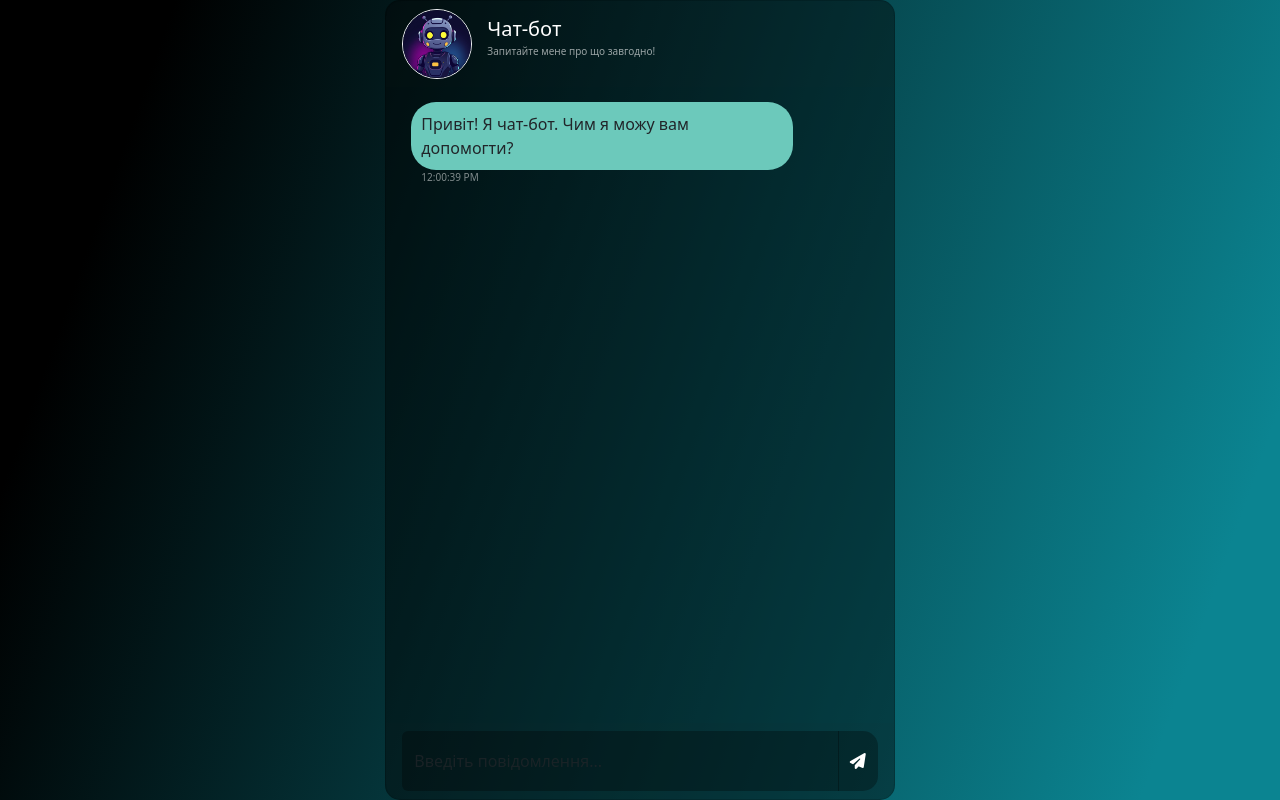
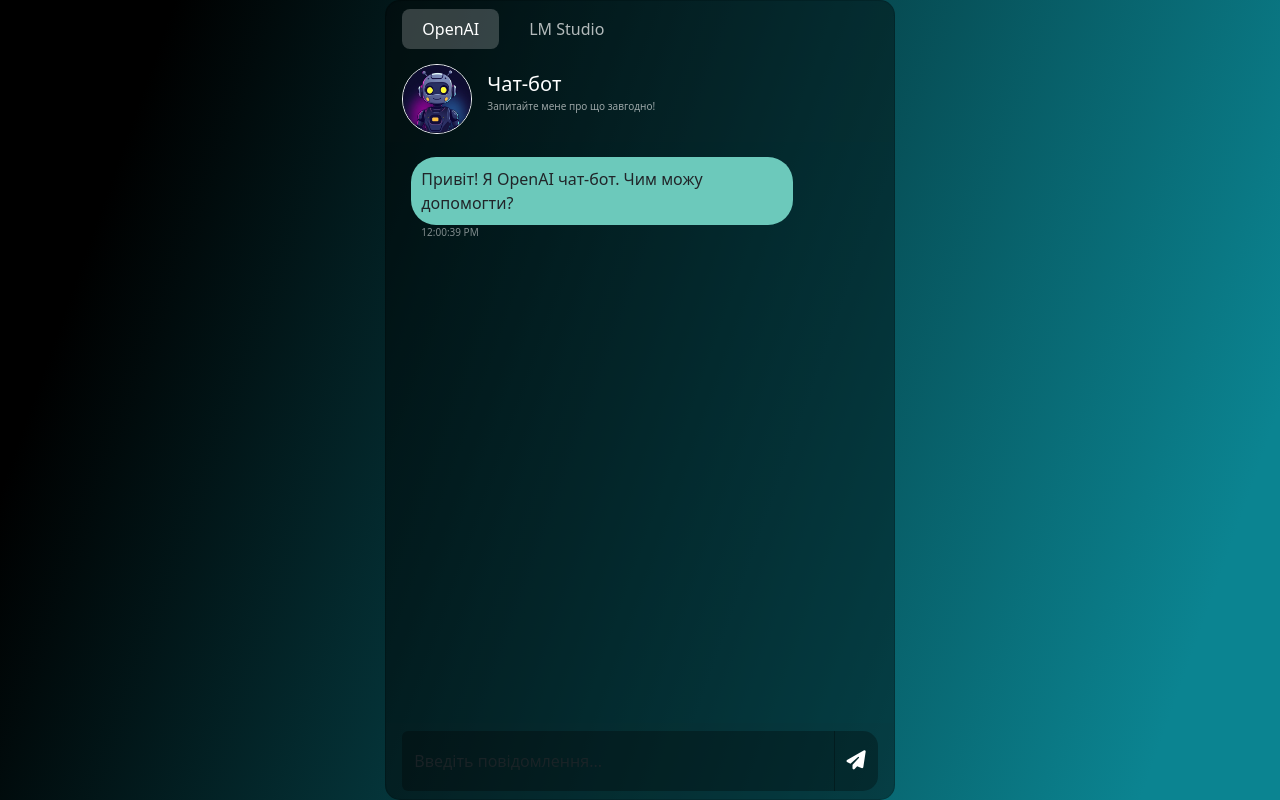
Before and after one commit to JekaX/diploma-project, a Flask app: page / in a window 1280 px wide. Run offline with Flask 3, Linux system fonts and the light colour scheme; some libraries are stand-ins or nearby versions.

Commit message:
add OpenAI API integration

```diff
--- a/app.py
+++ b/app.py
@@ -3,12 +3,16 @@
 
 app = Flask(__name__)
 
-# Ініціалізація клієнта OpenAI
-client = OpenAI(base_url="http://localhost:1234/v1", api_key="lm-studio")
+# Ініціалізація клієнта OpenAI для офіційного API
+openai_client = OpenAI(api_key="your-openai-api-key")  # Замініть на ваш ключ API
+# Ініціалізація клієнта для LM Studio
+lmstudio_client = OpenAI(base_url="http://localhost:1234/v1", api_key="lm-studio")
 
-# Глобальна змінна для зберігання історії розмови
-conversation_history = []
-
+# Окремі історії для кожного провайдера
+conversation_histories = {
+    'openai': [],
+    'lmstudio': []
+}
 
 def trim_history(history, max_tokens, prompt_tokens):
     """Обрізає історію, якщо вона перевищує ліміт токенів."""
@@ -21,31 +25,43 @@
     return render_template('chat.html')
 
 
-@app.route("/get", methods=["POST"])
-def chat():
+@app.route("/get/<provider>", methods=["POST"])
+def chat(provider):
     user_message = request.form['msg']
+    history = conversation_histories[provider]
 
     # Додаємо повідомлення користувача до історії
-    conversation_history.append({"role": "user", "content": user_message})
+    history.append({"role": "user", "content": user_message})
 
-    # Створюємо запит до моделі
-    completion = client.chat.completions.create(
-        model="hugging-quants/Llama-3.2-1B-Instruct-Q8_0-GGUF",
-        messages=conversation_history,
-        temperature=0.7,  # Збалансована креативність
-    )
+    try:
+        if provider == 'openai':
+            completion = openai_client.chat.completions.create(
+                model="gpt-3.5-turbo",  # або інша модель OpenAI
+                messages=history,
+                temperature=0.7
+            )
+        else:  # lmstudio
+            completion = lmstudio_client.chat.completions.create(
+                model="hugging-quants/Llama-3.2-1B-Instruct-Q8_0-GGUF",
+                messages=history,
+                temperature=0.7
+            )
 
-    # Обрізаємо історію, якщо вона перевищує ліміт токенів
-    max_tokens = 4096
-    trim_history(conversation_history, max_tokens, completion.usage.prompt_tokens)
+        # Отримуємо відповідь моделі
+        model_response = completion.choices[0].message.content
 
-    # Отримуємо відповідь моделі
-    model_response = completion.choices[0].message.content
+        # Обрізаємо історію, якщо вона перевищує ліміт токенів
+        max_tokens = 4096
+        trim_history(history, max_tokens, completion.usage.prompt_tokens)
 
-    # Додаємо відповідь моделі до історії
-    conversation_history.append({"role": "assistant", "content": model_response})
+        # Додаємо відповідь моделі до історії
+        history.append({"role": "assistant", "content": model_response})
 
-    return jsonify({"response": model_response})
+        return jsonify({"response": model_response})
+
+    except Exception as e:
+        print(f"Error with {provider}: {str(e)}")
+        return jsonify({"response": f"Вибачте, сталася помилка при обробці запиту. Спробуйте ще раз пізніше."}), 500
 
 
 if __name__ == '__main__':
--- a/static/script.js
+++ b/static/script.js
@@ -1,8 +1,31 @@
+// Об'єкт для зберігання історії чатів для кожного провайдера
+let chatHistories = {
+    'openai': [],
+    'lmstudio': []
+};
+
+let currentProvider = 'openai';
+
 // Функція для додавання повідомлення до чату
-function addMessage(message, isUser = false) {
-    const messageContainer = $('<div>').addClass('d-flex mb-4 ' + (isUser ? 'justify-content-end' : 'justify-content-start'));
-    const messageContent = $('<div>').addClass(isUser ? 'msg_container_send' : 'msg_container').text(message);
-    const timeSpan = $('<span>').addClass(isUser ? 'msg_time_send' : 'msg_time').text(new Date().toLocaleTimeString());
+function addMessage(message, isUser = false, provider = currentProvider) {
+    const messageData = {
+        message: message,
+        isUser: isUser,
+        time: new Date().toLocaleTimeString()
+    };
+
+    // Зберігаємо повідомлення в історії
+    chatHistories[provider].push(messageData);
+
+    // Відображаємо повідомлення
+    displayMessage(messageData);
+}
+
+// Функція для відображення повідомлення
+function displayMessage(messageData) {
+    const messageContainer = $('<div>').addClass('d-flex mb-4 ' + (messageData.isUser ? 'justify-content-end' : 'justify-content-start'));
+    const messageContent = $('<div>').addClass(messageData.isUser ? 'msg_container_send' : 'msg_container').text(messageData.message);
+    const timeSpan = $('<span>').addClass(messageData.isUser ? 'msg_time_send' : 'msg_time').text(messageData.time);
 
     messageContent.append(timeSpan);
     messageContainer.append(messageContent);
@@ -11,9 +34,48 @@
     // Плавно прокручуємо до нового повідомлення
     $('#messageFormeight').animate({
         scrollTop: $('#messageFormeight')[0].scrollHeight
-    }, 500); // 500 мс для плавності анімації
+    }, 500);
 }
 
+// Функція для відображення історії конкретного провайдера
+function displayChatHistory(provider) {
+    $('#messageFormeight').empty();
+    chatHistories[provider].forEach(messageData => {
+        displayMessage(messageData);
+    });
+}
+
+// Ініціалізація вкладок Bootstrap
+$(document).ready(function() {
+    // Обробник зміни вкладки
+    $('a[data-bs-toggle="tab"]').on('shown.bs.tab', function (e) {
+        // Отримуємо ID активної вкладки
+        const newProvider = $(e.target).attr('href').substring(1); // Видаляємо # з href
+
+        // Якщо змінився провайдер
+        if (currentProvider !== newProvider) {
+            currentProvider = newProvider;
+
+            // Якщо історія для цього провайдера пуста, додаємо вітальне повідомлення
+            if (chatHistories[currentProvider].length === 0) {
+                const welcomeMessage = currentProvider === 'openai'
+                    ? "Привіт! Я OpenAI чат-бот. Чим можу допомогти?"
+                    : "Привіт! Я LM Studio чат-бот. Чим можу допомогти?";
+                addMessage(welcomeMessage, false, currentProvider);
+            }
+
+            // Відображаємо історію для поточного провайдера
+            displayChatHistory(currentProvider);
+        }
+    });
+
+    // Додаємо початкове повідомлення при завантаженні сторінки
+    if (chatHistories['openai'].length === 0) {
+        addMessage("Привіт! Я OpenAI чат-бот. Чим можу допомогти?");
+    } else {
+        displayChatHistory('openai');
+    }
+});
 
 // Обробник події для кнопки відправки
 $('#send-btn').click(sendMessage);
@@ -36,7 +98,7 @@
 
         // Відправляємо запит на сервер
         $.ajax({
-            url: '/get',
+            url: `/get/${currentProvider}`,
             type: 'POST',
             data: {msg: message},
             success: function(response) {
@@ -52,8 +114,3 @@
         $('#message').val('');
     }
 }
-
-// Додаємо початкове повідомлення від бота
-$(document).ready(function() {
-    addMessage("Привіт! Я чат-бот. Чим я можу вам допомогти?");
-});
--- a/static/style.css
+++ b/static/style.css
@@ -43,6 +43,17 @@
     border: 0 !important;
     color: white !important;
     cursor: pointer;
+}
+
+/* Стиль для іконки відправки */
+.send_btn i {
+    color: white;
+    font-size: 1.2rem;
+}
+
+.send_btn:hover i {
+    transform: scale(1.1);
+    transition: transform 0.2s ease;
 }
 
 .user_img {
@@ -156,3 +167,34 @@
     padding: 15px;
     height: calc(80vh - 120px); /* Враховуємо висоту заголовка та футера */
 }
+
+/* Стилі для вкладок */
+.nav-tabs {
+    border-bottom: none;
+}
+
+.nav-tabs .nav-link {
+    color: rgba(255, 255, 255, 0.7);
+    border: none;
+    padding: 8px 20px;
+    border-radius: 8px;
+    margin-right: 10px;
+    transition: all 0.3s ease;
+    font-weight: 500;
+}
+
+.nav-tabs .nav-link:hover {
+    color: white;
+    background-color: rgba(255, 255, 255, 0.1);
+}
+
+.nav-tabs .nav-link.active {
+    color: white;
+    background-color: rgba(255, 255, 255, 0.2);
+    border: none;
+}
+
+/* Відступ між вкладками та контентом header */
+.mt-3 {
+    margin-top: 1rem !important;
+}
--- a/templates/chat.html
+++ b/templates/chat.html
@@ -1,5 +1,5 @@
 <!DOCTYPE html>
-<html lang="uk">
+<html>
 <head>
     <meta charset="UTF-8">
     <meta name="viewport" content="width=device-width, initial-scale=1.0">
@@ -16,9 +16,20 @@
     <div class="row justify-content-center align-items-center h-100">
         <div class="col-md-8 col-lg-6 col-xl-5">
             <div class="card">
-                <!-- Заголовок чату -->
                 <div class="card-header">
-                    <div class="d-flex align-items-center">
+                    <!-- Tabs navigation -->
+                    <ul class="nav nav-tabs" role="tablist">
+                        <li class="nav-item">
+                            <a class="nav-link active" id="openai-tab" data-bs-toggle="tab" href="#openai" role="tab"
+                               aria-selected="true">OpenAI</a>
+                        </li>
+                        <li class="nav-item">
+                            <a class="nav-link" id="lmstudio-tab" data-bs-toggle="tab" href="#lmstudio" role="tab"
+                               aria-selected="false">LM Studio</a>
+                        </li>
+                    </ul>
+
+                    <div class="d-flex align-items-center mt-3">
                         <div class="img_cont">
                             <img src="{{ url_for('static', filename='chatbot.jpg') }}" class="rounded-circle user_img">
                         </div>
@@ -28,6 +39,7 @@
                         </div>
                     </div>
                 </div>
+
                 <!-- Тіло чату -->
                 <div class="card-body msg_card_body" id="messageFormeight">
                     <!-- Повідомлення будуть додаватися тут динамічно -->
@@ -47,11 +59,8 @@
     </div>
 </div>
 
-<!-- Підключення jQuery 3.7.1 -->
-<script src="https://code.jquery.com/jquery-3.7.1.min.js"></script>
-<!-- Підключення Bootstrap 5.3.3 JS -->
-<script src="https://cdn.jsdelivr.net/npm/bootstrap@5.3.3/dist/js/bootstrap.bundle.min.js"></script>
-<!-- Підключення власного JavaScript -->
+<script src="https://code.jquery.com/jquery-3.6.0.min.js"></script>
+<script src="https://cdn.jsdelivr.net/npm/bootstrap@5.1.3/dist/js/bootstrap.bundle.min.js"></script>
 <script src="{{ url_for('static', filename='script.js') }}"></script>
 </body>
 </html>
```
